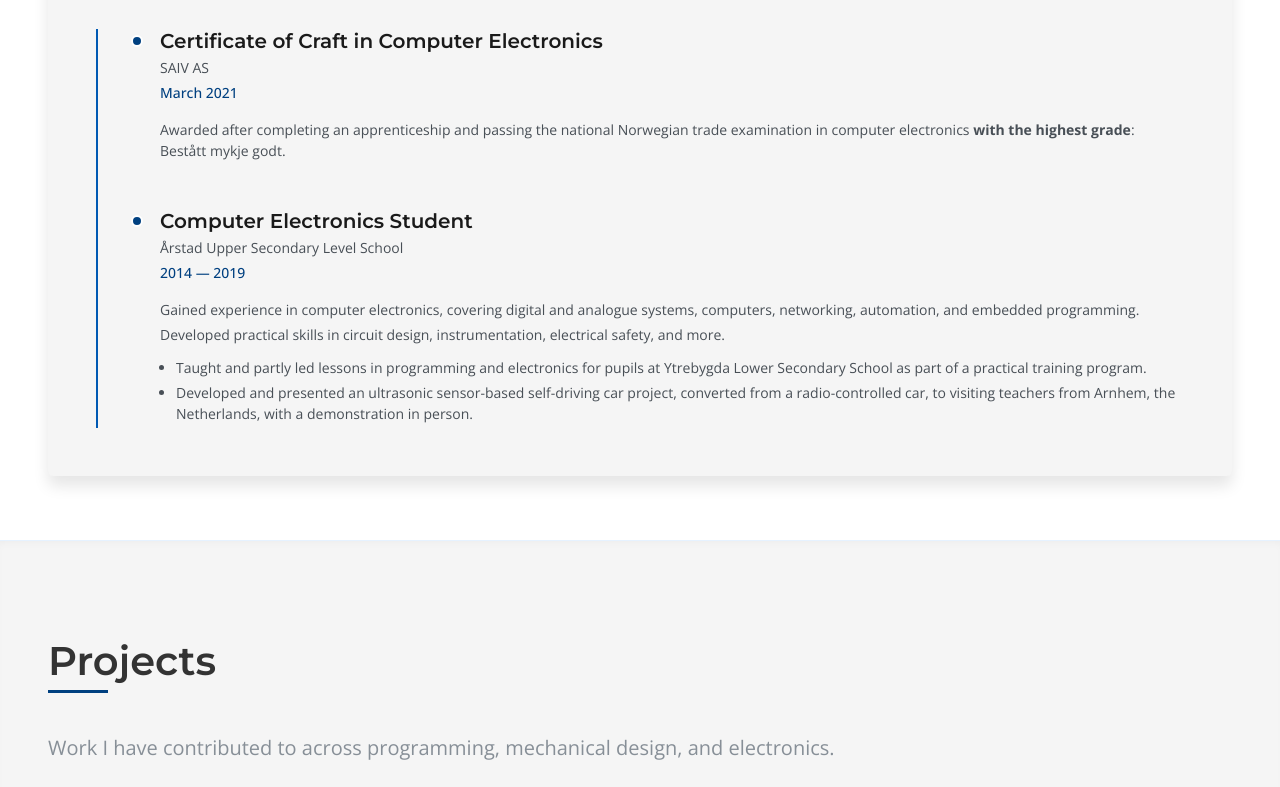
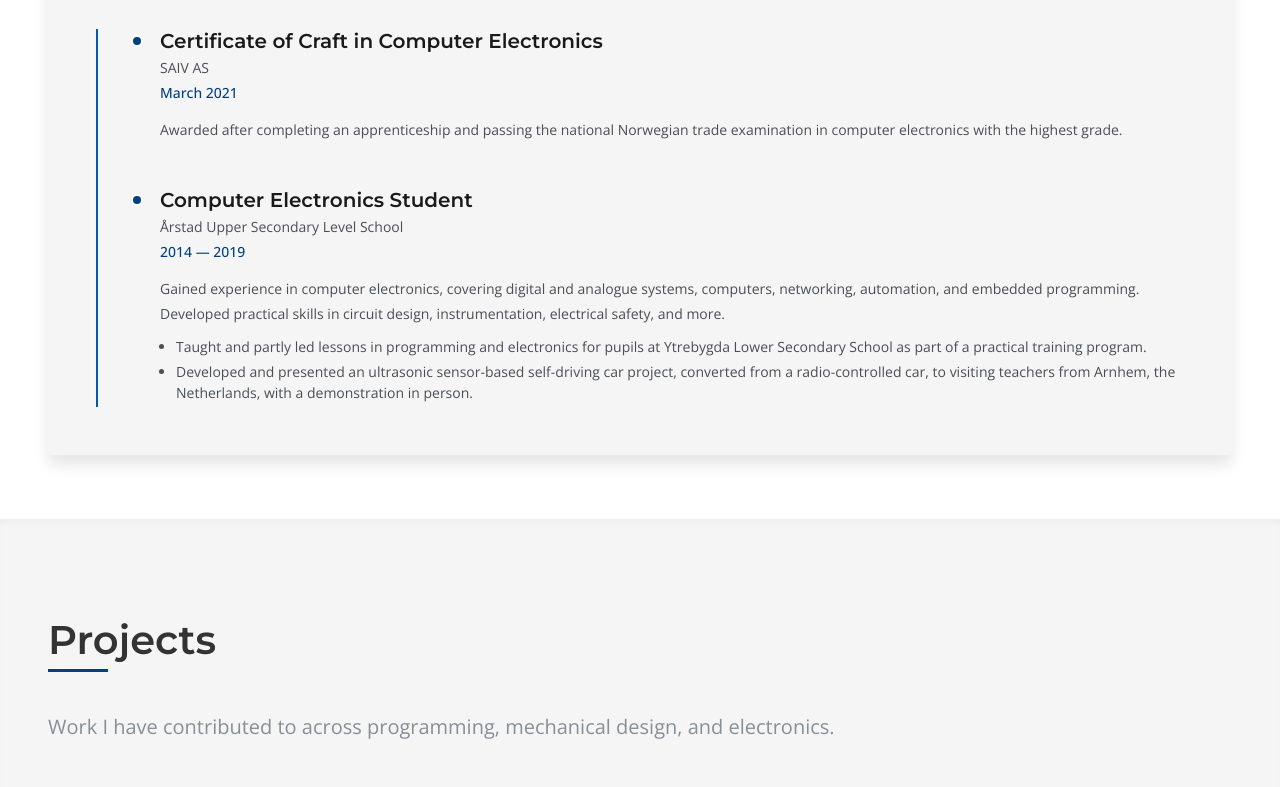
Before and after one commit to borrelunde/portfolio, a website built with Vite: page index.html in a window 1280 px wide. Shown: the part 4519-5306 px from the top of the page. Built offline with nearby package versions, Linux system fonts and the light colour scheme.

Commit message:
fix(resume): simplify award description for readability

```diff
--- a/index.html
+++ b/index.html
@@ -357,8 +357,7 @@
                             </div>
                             <div class="resume__item-content">
                                 <p>Awarded after completing an apprenticeship and passing the national Norwegian trade
-                                    examination in computer electronics <strong>with the highest grade</strong>: Bestått
-                                    mykje godt.</p>
+                                    examination in computer electronics with the highest grade.</p>
                             </div>
                         </div>
 
```
